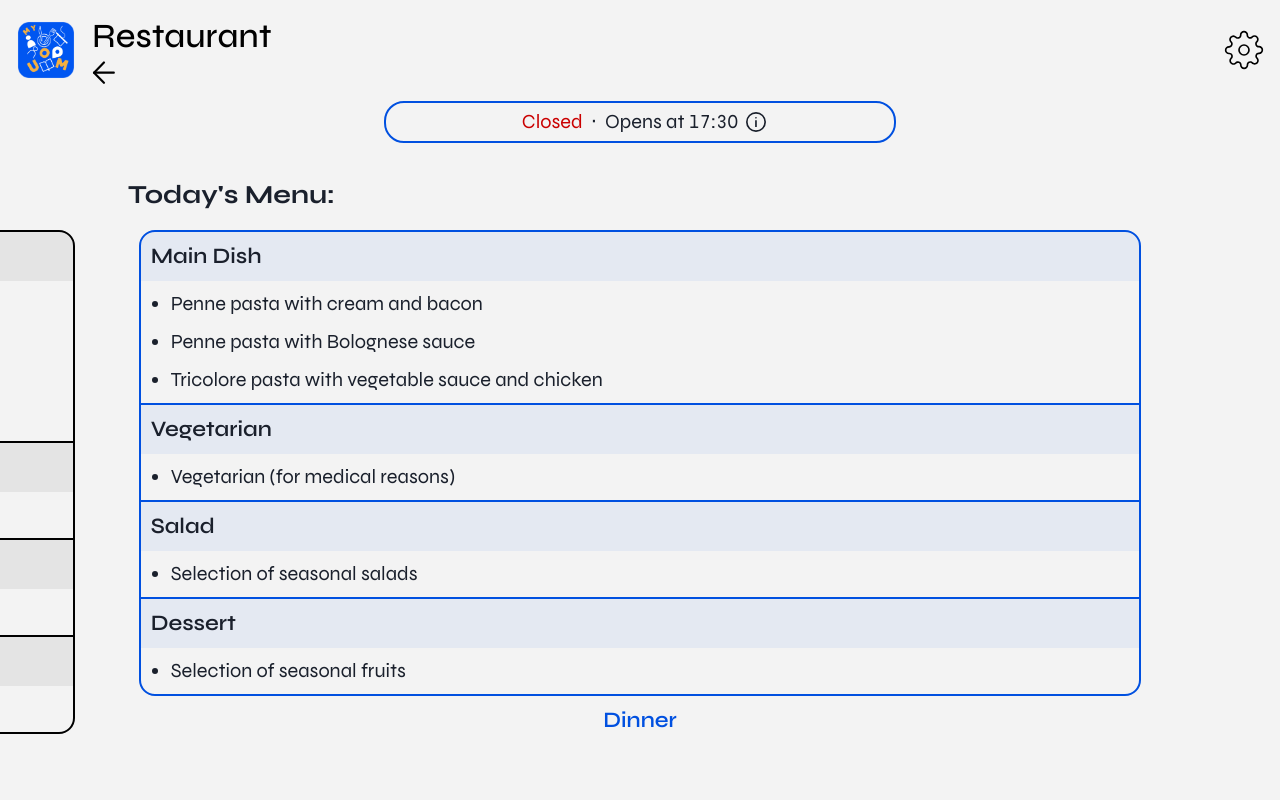
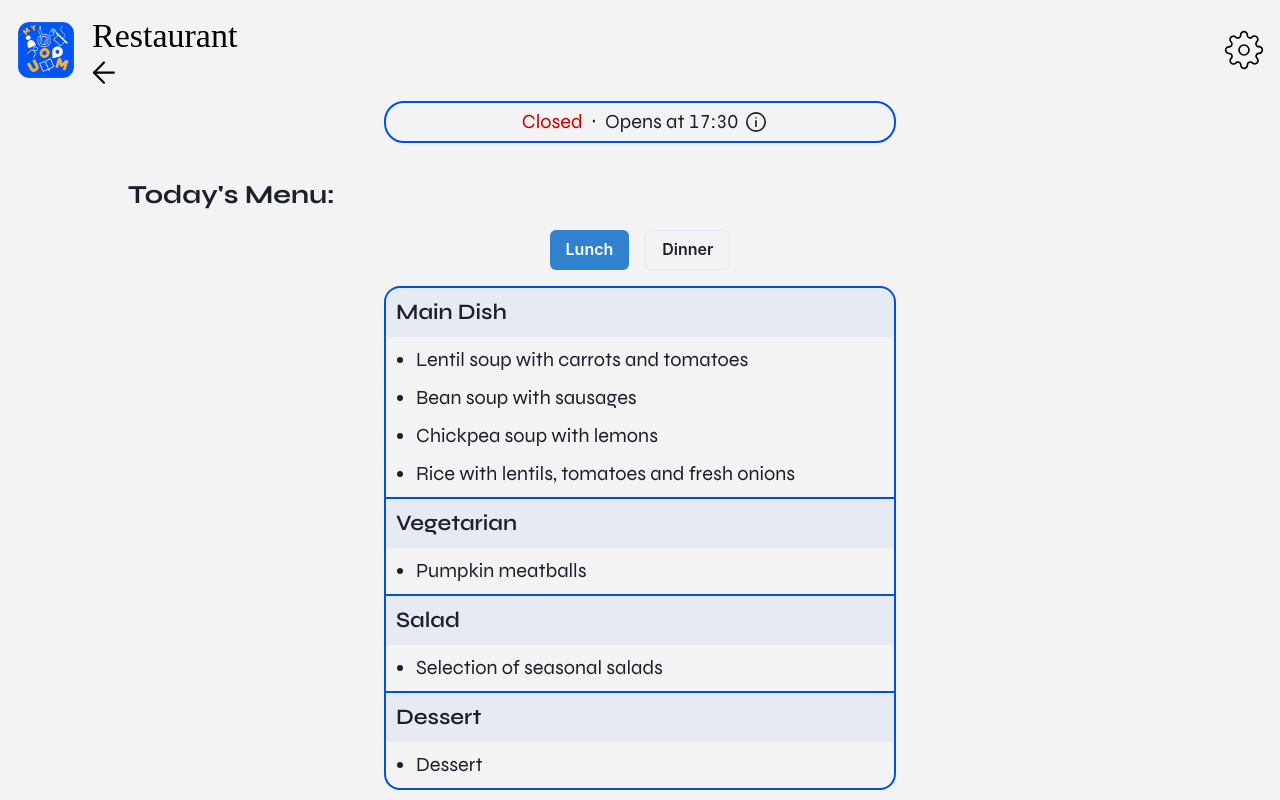
Before and after one commit to open-source-uom/myuom, a React (Vite) app: page /restaurant in a window 1280 px wide. Shown: the top 800 px of the page. Built offline with nearby package versions, Linux system fonts and the light colour scheme.

Commit message:
Adding a better menu UI

```diff
--- a/src/components/restaurant/MenuTable.jsx
+++ b/src/components/restaurant/MenuTable.jsx
@@ -1,15 +1,39 @@
+import { useState } from "react";
 import {
   Flex,
   ListItem,
   UnorderedList,
   useColorModeValue,
+  Button,
 } from "@chakra-ui/react";
 import i18n from "../../i18n";
 
-function MenuTable({ title, foodMenu, isActive }) {
+function MenuTable({ title, fullMenu, isActive }) {
+console.log(isActive);
+
+  const [activeMeal, setActiveMeal] = useState("Lunch");
+
+  const[foodMenu,setFoodMenu]=useState(fullMenu.gevma.foodMenu);
+
   return (
     <Flex flexDir="column" alignItems="center">
-      <Flex
+    <Flex mb={4} gap={4}>
+        <Button
+          onClick={() => {setFoodMenu(fullMenu.gevma.foodMenu);setActiveMeal("Lunch")}}
+          colorScheme={activeMeal === "Lunch" ? "blue" : "gray"}
+          variant={activeMeal === "Lunch" ? "solid" : "outline"}
+        >
+          Lunch
+        </Button>
+        <Button
+          onClick={() =>{ setFoodMenu(fullMenu.deipno.foodMenu);setActiveMeal("Dinner")}}
+          colorScheme={activeMeal === "Dinner" ? "blue" : "gray"}
+          variant={activeMeal === "Dinner" ? "solid" : "outline"}
+        >
+          Dinner
+        </Button>
+      </Flex>
+      { <><Flex
         flexDir="column"
         borderRadius="16px"
         borderColor={isActive ? "#0050E0" : "black"}
@@ -18,7 +42,7 @@ function MenuTable({ title, foodMenu, isActive }) {
         overflow="hidden"
         mx={1}
         fontFamily="Syne"
-        w={{ sm: "98%", md: "98%", lg: "94%", "2xl": "78%", "3xl": "64%" }}
+        w="lg"
       >
         {Object.keys(foodMenu).map((key, index) => (
           <Flex
@@ -67,8 +91,8 @@ function MenuTable({ title, foodMenu, isActive }) {
         fontWeight="semibold"
         fontSize="22px"
       >
-        {i18n.t(title)}
-      </Flex>
+        {i18n.t(activeMeal)}
+      </Flex></>}
     </Flex>
   );
 }
--- a/src/components/restaurant/TodaysRestaurantMenu.jsx
+++ b/src/components/restaurant/TodaysRestaurantMenu.jsx
@@ -88,14 +88,14 @@ export default function TodaysMenu() {
       },
     };
 
-    Object.assign(swiperRef.current, params);
+    // Object.assign(swiperRef.current, params);
 
-    swiperRef.current.initialize();
+    // swiperRef.current.initialize();
   }, []);
 
   useEffect(() => {
     setActiveIndex(updateActiveIndex());
-    swiperRef.current.swiper.slideTo(activeIndex);
+    // swiperRef.current.swiper.slideTo(activeIndex);
   }, [isLunch, isTomorrow]);
 
   return (
@@ -117,22 +117,13 @@ export default function TodaysMenu() {
           </Text>
         </Flex>
       </Flex>
-      <swiper-container init="false" ref={swiperRef}>
-        {Object.keys(aggregatedMenu[isTomorrow ? "tomorrow" : "today"]).map(
-          (key, index) => (
-            <swiper-slide key={key}>
-              <MenuTable
-                title={key}
-                foodMenu={
-                  aggregatedMenu[isTomorrow ? "tomorrow" : "today"][key]
-                    .foodMenu
-                }
-                isActive={activeIndex === index && !isTomorrow}
-              />
-            </swiper-slide>
-          )
-        )}
-      </swiper-container>
+      <Flex w="100%" justifyContent="center">
+  <MenuTable
+    title={isTomorrow ? i18n.t("avriano") : i18n.t("simerino")}
+    fullMenu={aggregatedMenu[isTomorrow ? "tomorrow" : "today"]}
+    isActive={(isTomorrow ? i18n.t("avriano") : i18n.t("simerino"))==="Today's"}
+  />
+</Flex>
     </>
   );
 }
```
Also changed, not shown: src/assets/fonts/Syne-ExtraBold.woff2, src/assets/fonts/Syne-Medium.woff2.
